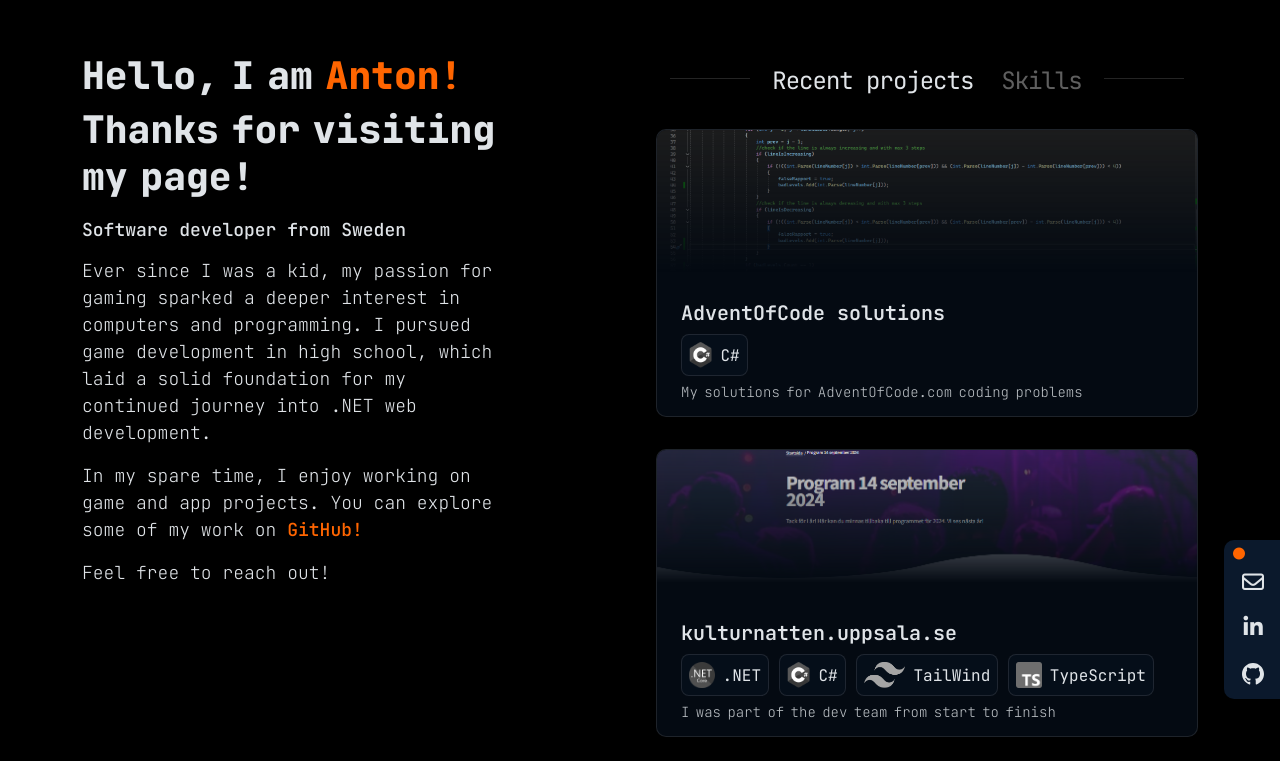
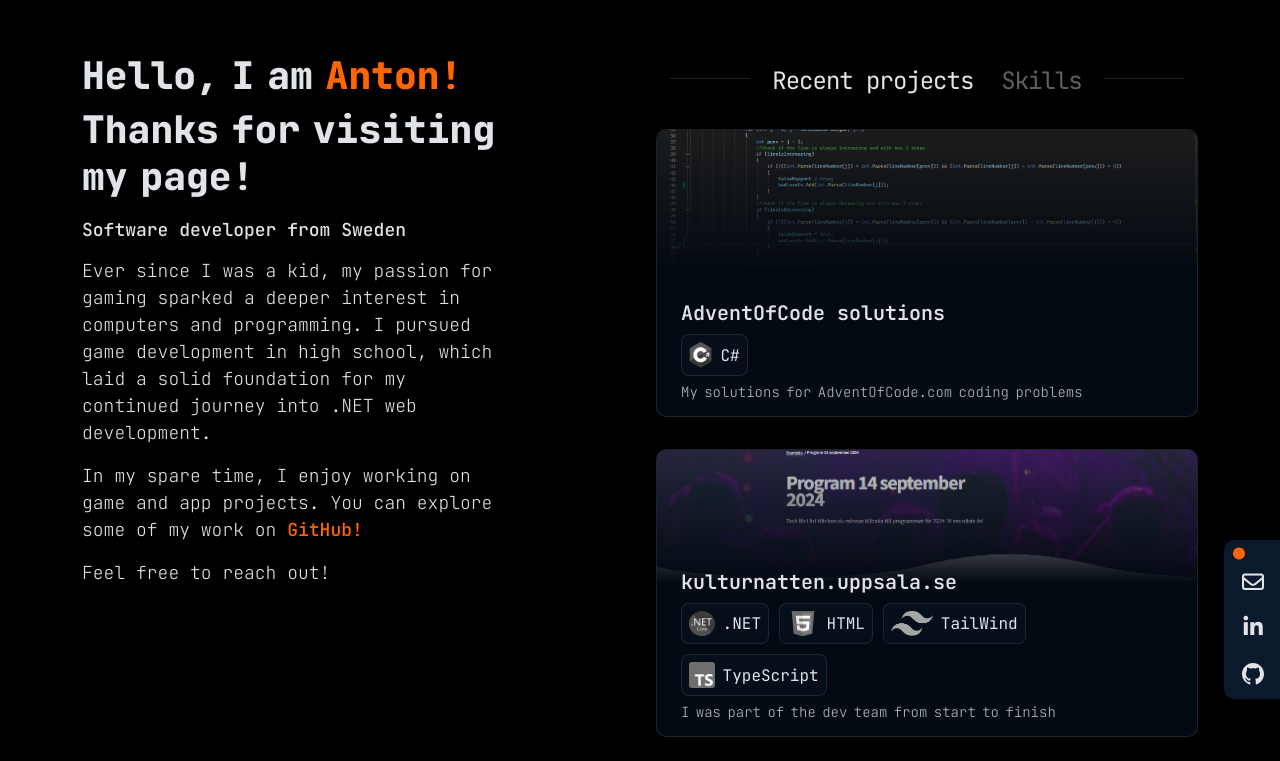
Before and after one commit to Antlin23/Portfolio, a React (Create React App) app: page / in a window 1280 px wide. Shown: the top 761 px of the page. Built offline with nearby package versions, Linux system fonts and the light colour scheme.

Commit message:
skills changes

```diff
--- a/src/RecentProjects.tsx
+++ b/src/RecentProjects.tsx
@@ -22,7 +22,7 @@ import mssqlLogo from './images/mssqlLogo.png'
 const RecentProjects = () => {
   var kulturnattenToolLogos: Array<{ img: string; text: string }> = [];
   kulturnattenToolLogos.push({ img: netLogo, text: ".NET" });
-  kulturnattenToolLogos.push({ img: cSharpLogo, text: "C#" });
+  kulturnattenToolLogos.push({ img: htmlLogo, text: "HTML" });
   kulturnattenToolLogos.push({ img: tailwindLogo, text: "TailWind" });
   kulturnattenToolLogos.push({ img: tsLogo, text: "TypeScript" });
 
```
